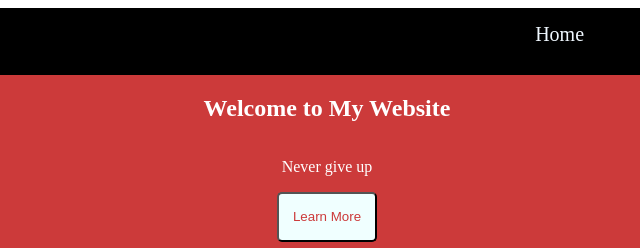
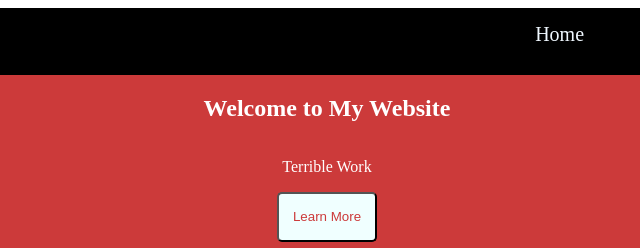
Before and after one commit to GEOBASSEAST/davaleba8, a plain HTML site: page index.html in a window 1280 px wide. Shown: the top 248 px of the page, 313-953 px from the left. Drawn offline with Linux system fonts and the light colour scheme.

Commit message:
დავალება8

```diff
--- a/index.html
+++ b/index.html
@@ -1,6 +1,9 @@
 <!DOCTYPE html>
 <html>
     <head>
+        <!--60% აწყობილია ზეპირად. როგორ ავაწყე არ ვიცი.
+        მეორედ ვცადე და არარ გამომივიდა (ალბათ გადაღლილობის ბრალია).
+         რაღაცეები ვერ გავაკეთე. ძალიან მკაცრი ნუ იქნები)))-->
         <style>
             .A1 div {
                 width: 100%;
@@ -170,7 +173,7 @@
         </div>
         <div class="B1" style="text-align: center;">
             <h2 style="color: white; margin: 0px; padding: 20px;">Welcome to My Website</h2>
-            <p style="color: white;">Never give up</p>
+            <p style="color: white;">Terrible Work</p>
             <button class="active">Learn More</button>
 
         </div>
```
